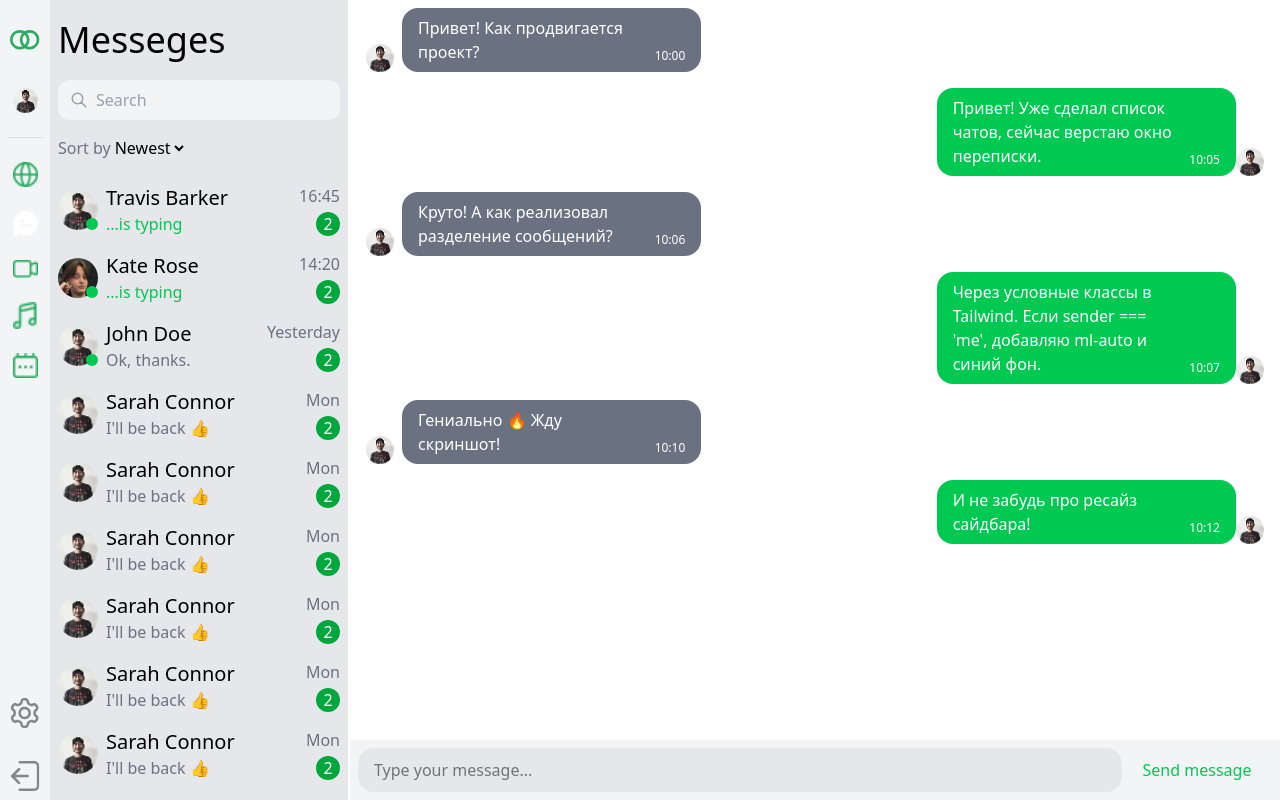
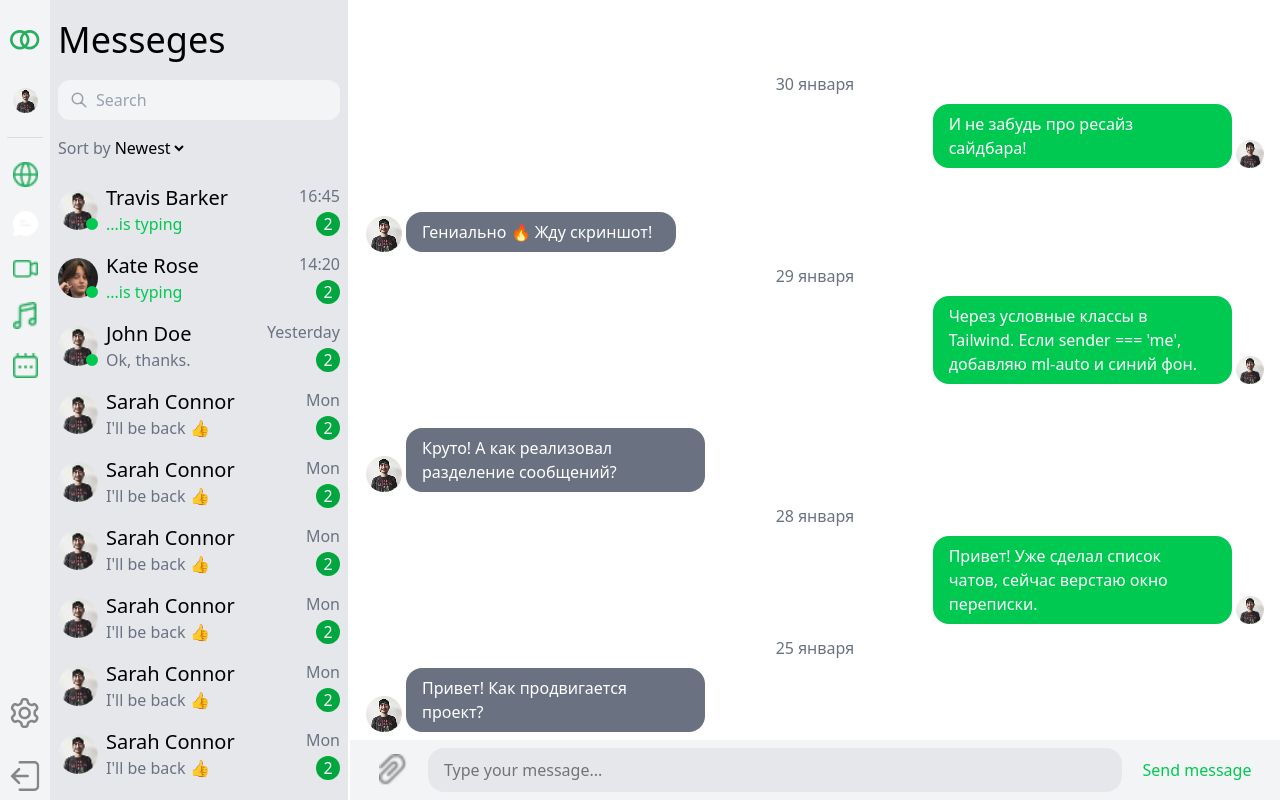
Before and after one commit to M00N77/Messenger, a React (Vite) app: page / in a window 1280 px wide. Built offline with nearby package versions, Linux system fonts and the light colour scheme.

Commit message:
add date separator

```diff
--- a/src/components/AuthenticatedApp/AuthenticatedApp.tsx
+++ b/src/components/AuthenticatedApp/AuthenticatedApp.tsx
@@ -6,13 +6,68 @@ import Chat from "./Chat"
 
 const AuthenticatedApp = () => {
 
-
+const chatMessages = [
+    // Самое новое (Сегодня, 10:12)
+    {
+      id: 6,
+      sender: 'me',
+      text: "И не забудь про ресайз сайдбара!",
+      data: "2026-01-30T10:12:00", // Сегодня
+      status: "sent",
+      avatar: "/img/my-avatar.png"
+    },
+    // Сегодня, 10:10
+    {
+      id: 5,
+      sender: 'other',
+      text: "Гениально 🔥 Жду скриншот!",
+      data: "2026-01-30T10:10:00", // Сегодня
+      status: "sent",
+      avatar: "/img/avatar.png"
+    },
+    // Вчера, 10:07
+    {
+      id: 4,
+      sender: 'me',
+      text: "Через условные классы в Tailwind. Если sender === 'me', добавляю ml-auto и синий фон.",
+      data: "2026-01-29T10:07:00", // Вчера
+      status: "delivered",
+      avatar: "/img/my-avatar.png"
+    },
+    // Вчера, 10:06
+    {
+      id: 3,
+      sender: 'other',
+      text: "Круто! А как реализовал разделение сообщений?",
+      data: "2026-01-29T10:06:00", // Вчера
+      status: "read",
+      avatar: "/img/avatar.png"
+    },
+    // Позавчера (28 Янв)
+    {
+      id: 2,
+      sender: 'me',
+      text: "Привет! Уже сделал список чатов, сейчас верстаю окно переписки.",
+      data: "2026-01-28T10:05:00",
+      status: "read",
+      avatar: "/img/my-avatar.png"
+    },
+    // Давно (25 Янв)
+    {
+      id: 1,
+      sender: 'other',
+      text: "Привет! Как продвигается проект?",
+      data: "2026-01-25T10:00:00",
+      status: "read",
+      avatar: "/img/avatar.png"
+    }
+  ];
 
 
   return (
     <div className='grid grid-cols-[350px_1fr]' >
         <SideBar />
-        <Chat/>
+        <Chat chatMessages={chatMessages} />
     </div>
   )
 }
--- a/src/components/AuthenticatedApp/Chat.tsx
+++ b/src/components/AuthenticatedApp/Chat.tsx
@@ -1,57 +1,6 @@
 import MessageItem from "./MessageItem";
-
-const Chat = () => {
-
-const chatMessages = [
-  {
-    id: 1,
-    sender: 'other',
-    text: "Привет! Как продвигается проект?",
-    time: "10:00",
-    status: "read",
-    avatar: "/img/avatar.png" // Используй путь от корня (без public)
-  },
-  {
-    id: 2,
-    sender: 'me',
-    text: "Привет! Уже сделал список чатов, сейчас верстаю окно переписки.",
-    time: "10:05",
-    status: "read",
-    avatar: "/img/avatar.png" // Твоя аватарка (если нужна)
-  },
-  {
-    id: 3,
-    sender: 'other',
-    text: "Круто! А как реализовал разделение сообщений?",
-    time: "10:06",
-    status: "read",
-    avatar: "/img/avatar.png"
-  },
-  {
-    id: 4,
-    sender: 'me',
-    text: "Через условные классы в Tailwind. Если sender === 'me', добавляю ml-auto и синий фон.",
-    time: "10:07",
-    status: "delivered",
-    avatar: "/img/avatar.png"
-  },
-  {
-    id: 5,
-    sender: 'other',
-    text: "Гениально 🔥 Жду скриншот!",
-    time: "10:10",
-    status: "sent",
-    avatar: "/img/avatar.png"
-  },
-  {
-    id: 6,
-    sender: 'me',
-    text: "И не забудь про ресайз сайдбара!",
-    time: "10:12",
-    status: "sent",
-    avatar: "/img/avatar.png"
-  }
-];
+import getDateSeparator from "../../utiils/getDateSeparator.js"
+const Chat = ({chatMessages}) => {
 
 
 
@@ -59,16 +8,27 @@ const chatMessages = [
   return (
     <div className="grid grid-rows-[1fr_60px] h-screen ">
 
-        <div className="flex flex-col flex-1 gap-y-4 px-4 py-2 overflow-y-auto  ">
-          {chatMessages.map(sms => (
-            <MessageItem sms={sms} key={sms.id} />
-          ))}
-        </div>
+      <div className="flex flex-col justify-end gap-y-4 px-4 py-2 overflow-y-auto  ">
+        {chatMessages.map((sms, index) => {
+          const prevDate = index > 0 ? chatMessages[index - 1].data : null;
+          return (
+            <div key={sms.id} className="flex flex-col gap-y-3" >
+              <div className="flex justify-center items-center w-full h-4 ">
+
+                <p className=" text-gray-500 font-light   " >{getDateSeparator(sms.data, prevDate)}</p>
+
+              </div>
+              <MessageItem sms={sms} />
+            </div>
+          )
+
+        })}
+      </div>
 
 
-      <div className="bg-gray-100 grid grid-cols-[0px_1fr_150px] px-2 py-2 ">
+      <div className="bg-gray-100 grid grid-cols-[70px_1fr_150px] px-2 py-2 ">
         <button className="flex justify-center items-center" >
-          <img src="/public/img/add_file_icon.png" alt="" className="w-6" />
+          <img src="img/add_file_icon.png" alt="" className="w-7 " />
         </button>
         <input type="text" placeholder="Type your message..." className="bg-gray-200 rounded-2xl px-4" />
 
--- a/src/components/AuthenticatedApp/MessageItem.tsx
+++ b/src/components/AuthenticatedApp/MessageItem.tsx
@@ -6,11 +6,9 @@ const MessageItem = ({ sms }) => {
     const { sender, text, time } = sms;
     return (
         sms.sender === 'me' ?
-            <div className="flex justify-end items-center">
+            <div className="flex justify-end items-center gap-x-1">
 
-
-
-                <div className="flex  gap-x-2 py-2 px-4 rounded-2xl  w-auto max-w-1/3 'ml-auto bg-green-500 text-white">
+                <div className="flex  py-2 px-4 rounded-2xl  w-auto max-w-1/3 'ml-auto bg-green-500 text-white">
                     <p>{text}</p>
                     <span className="text-xs ml-2 self-end font-light justify-end">{time}</span>
                 </div>
@@ -18,9 +16,9 @@ const MessageItem = ({ sms }) => {
                 <img src="img/avatar.png" alt="" className="flex self-end items-end w-7 h-7" />
             </div>
 
-            : <div className="flex justify-start items-center gap-x-2 ">
+            : <div className="flex justify-start items-center gap-x-1 ">
 
-                    <img src="img/avatar.png" alt="" className="flex self-end items-end w-7 h-7" />
+                    <img src="img/avatar.png" alt="" className="flex self-end items-end w-9 h-9" />
 
                 <div className="flex  py-2 px-4 rounded-2xl w-auto max-w-1/3 'ml-auto bg-gray-500 text-white">
                     <p>{text}</p>
--- /dev/null
+++ b/src/utiils/getDateSeparator.js
@@ -0,0 +1,39 @@
+"use strict";
+const getDateSeparator = (dateString, prevDateString) => {
+  const messageDateFormated = new Date(dateString);
+  const currentDateFormated = new Date();
+
+  const messageDate = new Date(
+    messageDateFormated.getFullYear(),
+    messageDateFormated.getMonth(),
+    messageDateFormated.getDate(),
+  );
+  const currentDate = new Date(
+    currentDateFormated.getFullYear(),
+    currentDateFormated.getMonth(),
+    currentDateFormated.getDate(),
+  );
+
+  const difference = Math.round(
+    (currentDate - messageDate) / (1000 * 60 * 60 * 24),
+  );
+
+  const prevDate = new Date(prevDateString)
+  if (messageDate.toDateString() === prevDate.toDateString()) {
+    return null;
+  }
+
+  switch (difference) {
+    case 0:
+      return "Today";
+    case 1:
+      return "Yesterday";
+    default:
+      return messageDateFormated.toLocaleDateString("ru-Ru", {
+        day: "numeric",
+        month: "long",
+      });
+  }
+};
+
+export default getDateSeparator;
```
